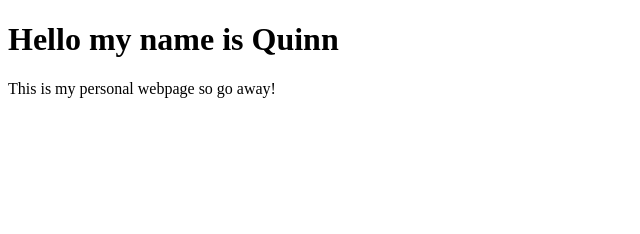
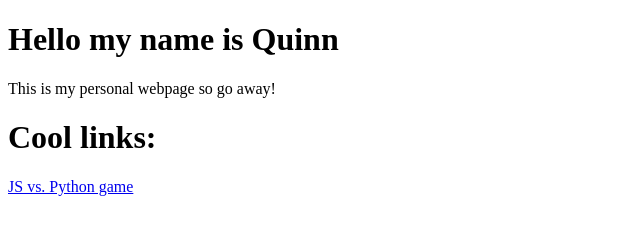
Before and after one commit to quinnkoch/quinnkoch.github.io, a plain HTML site: page index.html in a window 1280 px wide. Shown: the whole page, without its empty margins (0-640 px from the left). Drawn offline with Linux system fonts and the light colour scheme.

Commit message:
Add link

```diff
--- a/index.html
+++ b/index.html
@@ -2,11 +2,13 @@
 <html lang="en">
 <head>
     <meta charset="UTF-8">
-    <title>Title</title>
+    <title>QHK</title>
 </head>
 <h1>Hello my name is Quinn</h1>
 <body>
 
 </body>
 <p>This is my personal webpage so go away!</p>
+<h1>Cool links:</h1>
+<a href="https://editor.p5js.org/QuinnKoch/full/VaNXgU8Sg">JS vs. Python game</a>
 </html>
```
